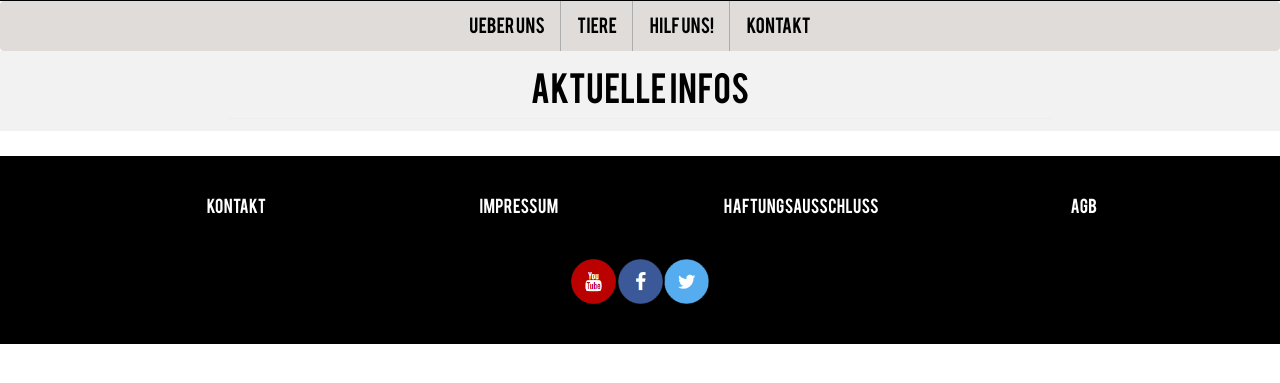
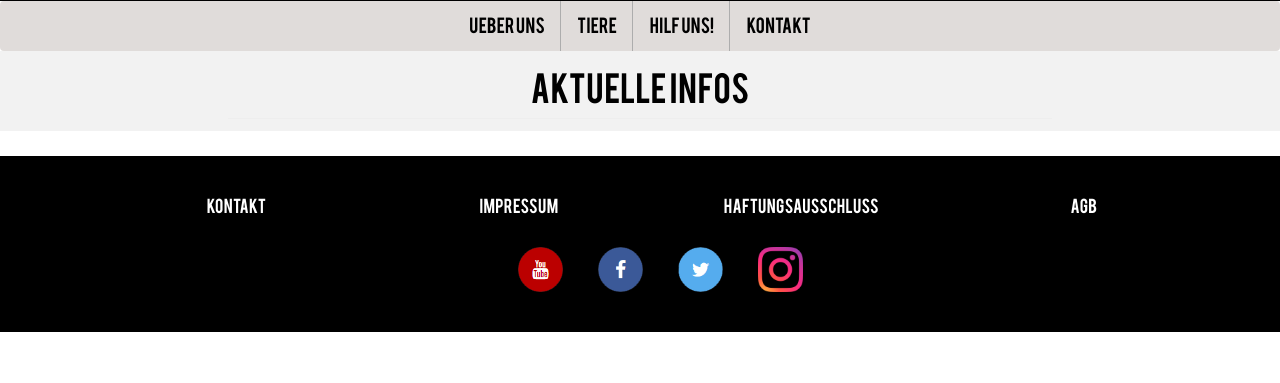
Before and after one commit to patrik98/tierheim_homepage, a PHP site: the page made by includes/views/index.php in a window 1280 px wide. Shown: the part 267-650 px from the top of the page. Run offline with PHP 8.4, Linux system fonts and the light colour scheme; the template is opened without the code that fills it, so the values that code supplies are empty; some libraries are stand-ins or nearby versions.

Commit message:
Überarbeitung Footer

```diff
--- a/includes/views/parts/footer.php
+++ b/includes/views/parts/footer.php
@@ -1,6 +1,7 @@
 <footer>
     <div id="footer">
         <div class="container">
+            <!-- Kontakt, Impressum, AGBs, Geschäftsbedingungen -->
             <div class="row">
                 <ul>
                     <li class="col-sm-3 col-xs-12"><a href="kontakt" target="_blank">Kontakt</a> </li>
@@ -11,10 +12,41 @@
                     </li>
                 </ul>
             </div>
-                <div class="nav navbar-nav">
-                            <a href="http://www.youtube.com/" target="_blank"><img src="images/youtube.png" width="45px"></a>
-                            <a href="http://www.facebook.com/" target="_blank"><img src="images/facebook.png" width="45px"></a>
-                            <a href="http://www.twitter.com/" target="_blank"><img src="images/twitter.png" width="45px"></a>
+
+            <!-- Abstandshalter -->
+            <div class="row">
+                <div class="col-xs-0 col-sm-12"><hr/ style="margin-top:15px; border-color: black"></div>
+            </div>
+
+            <!-- Social Media -->
+            <div class="row">
+                <div class="col-sm-4">
+                </div>
+                <div class="col-sm-4">
+                    <ul>
+                        <li class="col-sm-3 col-xs-12"><a href="kontakt" target="_blank">
+                            <a href="http://www.youtube.com/" target="_blank">
+                                <img src="images/youtube.png" width="45px">
+                            </a>
+                        </li>
+                        <li class="col-sm-3 col-xs-12"><a href="kontakt" target="_blank">
+                            <a href="http://www.facebook.com/" target="_blank">
+                                <img src="images/facebook.png" width="45px">
+                            </a>
+                        </li>
+                        <li class="col-sm-3 col-xs-12"><a href="kontakt" target="_blank">
+                            <a href="http://www.twitter.com/" target="_blank">
+                                <img src="images/twitter.png" width="45px">
+                            </a>
+                        </li>
+                        <li class="col-sm-3 col-xs-12"><a href="kontakt" target="_blank">
+                            <a href="http://www.instagram.com/" target="_blank">
+                                <img src="images/instagram.png" width="45px">
+                            </a>
+                        </li>
+                    </ul>
+                </div>
+                <div class="col-sm-4"></div>
             </div>
         </div>
     </div>
```
Also changed, not shown: images/instagram.png (added). Lines whose indentation alone changed are shown as unchanged.
